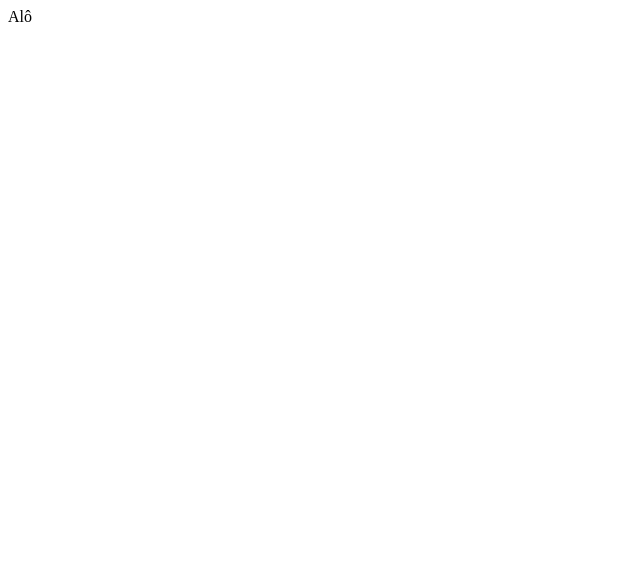
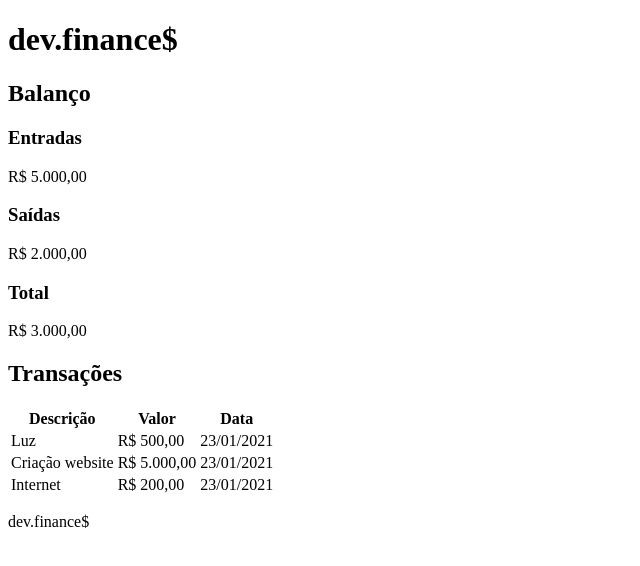
Before and after one commit to abbueno/maratona-discover, a plain HTML site: page index.html in a window 1280 px wide. Shown: the whole page, without its empty margins (0-640 px from the left). Drawn offline with Linux system fonts and the light colour scheme.

Commit message:
index
index

```diff
--- a/index.html
+++ b/index.html
@@ -1,11 +1,75 @@
 <!DOCTYPE html>
 <html lang="pt-br">
+
 <head>
     <meta charset="UTF-8">
     <meta name="viewport" content="width=device-width, initial-scale=1.0">
-    <title>Document</title>
+    <title>dev.finance$</title>
 </head>
+
 <body>
-    Alô
+
+    <header>
+        <h1>dev.finance$</h1>
+    </header>
+    <main>
+
+        <section id="balance">
+            <h2>Balanço</h2>
+
+            <div>
+                <h3>Entradas</h3>
+                <p>R$ 5.000,00</p>
+            </div>
+
+            <div>
+                <h3>Saídas</h3>
+                <p>R$ 2.000,00</p>
+            </div>
+
+            <div>
+                <h3>Total</h3>
+                <p>R$ 3.000,00</p>
+            </div>
+        </section>
+
+        <section id="transaction">
+            <h2>Transações</h2>
+
+            <table id="data-table">
+                <thead>
+                    <tr>
+                        <th>Descrição</th>
+                        <th>Valor</th>
+                        <th>Data</th>
+                    </tr>
+                </thead>
+                <tbody>
+                    <tr>
+                        <td>Luz</td>
+                        <td>R$ 500,00</td>
+                        <td>23/01/2021</td>
+                    </tr>
+                    <tr>
+                        <td>Criação website</td>
+                        <td>R$ 5.000,00</td>
+                        <td>23/01/2021</td>
+                    </tr>
+                    <tr>
+                        <td>Internet</td>
+                        <td>R$ 200,00</td>
+                        <td>23/01/2021</td>
+                    </tr>
+                </tbody>
+            </table>
+        </section>
+
+    </main>
+
+    <footer>
+        <p>dev.finance$</p>
+    </footer>
+
 </body>
+
 </html>
```
